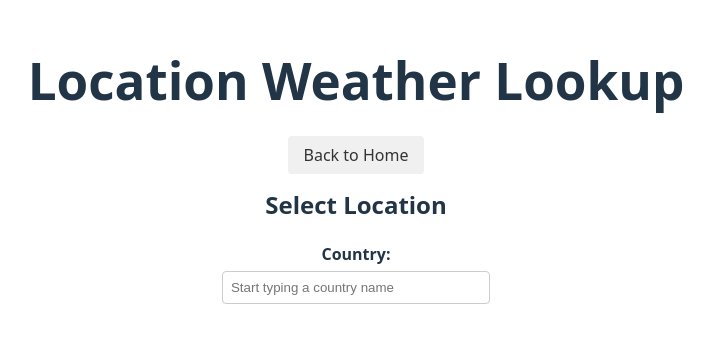
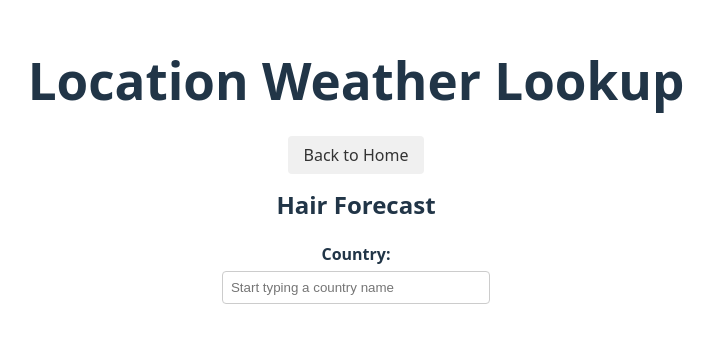
Before and after one commit to Skyfarer/hairforecast, a React (Vite) app: page /manual-location in a window 1280 px wide. Shown: the part 229-572 px from the top of the page, without its empty margins (284-998 px from the left). Built offline with nearby package versions, Linux system fonts and the light colour scheme.

Commit message:
feat: update heading to "Hair Forecast" in ManualLocationEntry component

```diff
--- a/src/components/ManualLocationEntry.jsx
+++ b/src/components/ManualLocationEntry.jsx
@@ -143,7 +143,7 @@ const ManualLocationEntry = ({ onLocationSubmit, loading }) => {
 
   return (
     <div>
-      <h2>Select Location</h2>
+      <h2>Hair Forecast</h2>
 
       {/* Country Selection */}
       <div style={{ marginBottom: '20px' }}>
```
